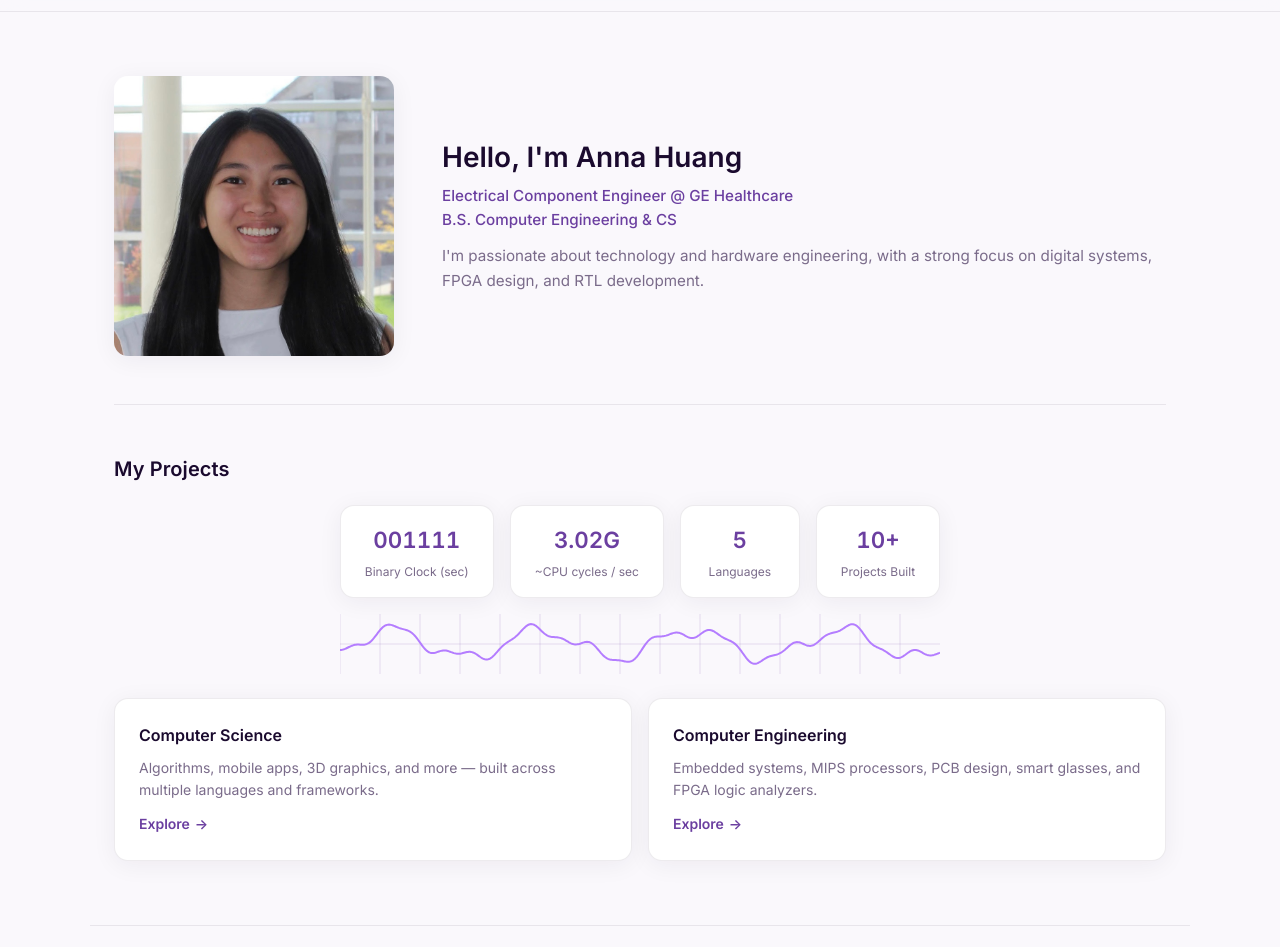
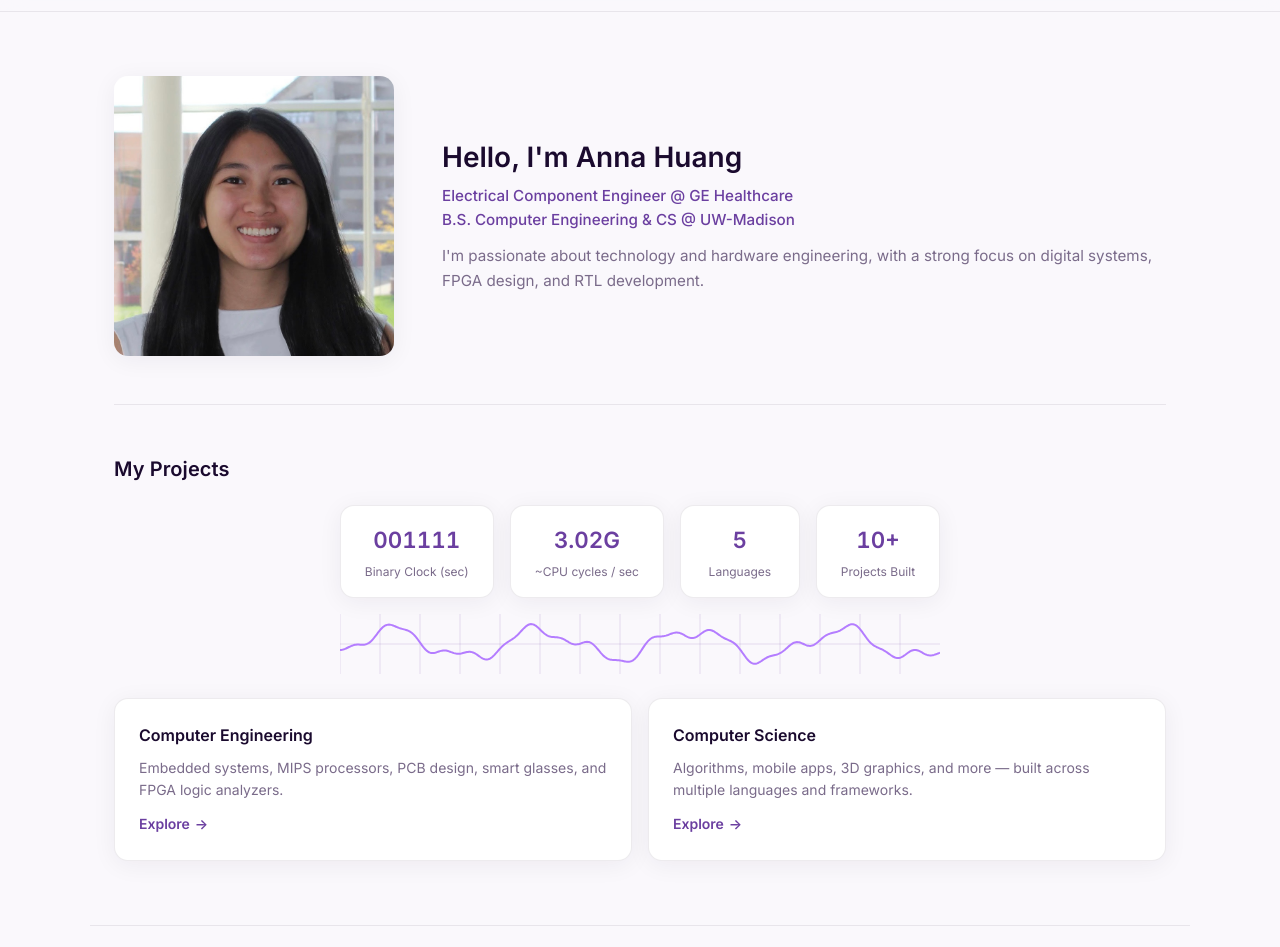
Before and after one commit to aahuanga/aahuanga.github.io, a plain HTML site: page index.html in a window 1280 px wide. Shown: the part 52-999 px from the top of the page. Drawn offline with Linux system fonts and the light colour scheme.

Commit message:
update project order

```diff
--- a/index.html
+++ b/index.html
@@ -317,14 +317,14 @@
 
       <div class="project-cards">
         <div class="project-card">
+          <h3>Computer Engineering</h3>
+          <p>Embedded systems, MIPS processors, PCB design, smart glasses, and FPGA logic analyzers.</p>
+          <a href="projects.html#computer-engineering-projects" class="learn-more">Explore</a>
+        </div>
+        <div class="project-card">
           <h3>Computer Science</h3>
           <p>Algorithms, mobile apps, 3D graphics, and more — built across multiple languages and frameworks.</p>
           <a href="projects.html#computer-science-projects" class="learn-more">Explore</a>
-        </div>
-        <div class="project-card">
-          <h3>Computer Engineering</h3>
-          <p>Embedded systems, MIPS processors, PCB design, smart glasses, and FPGA logic analyzers.</p>
-          <a href="projects.html#computer-engineering-projects" class="learn-more">Explore</a>
         </div>
       </div>
     </section>
@@ -346,7 +346,7 @@
     document.getElementById('year').textContent = new Date().getFullYear();
 
     // Typewriter
-    const lines = ['Electrical Component Engineer @ GE Healthcare', 'B.S. Computer Engineering & CS'];
+    const lines = ['Electrical Component Engineer @ GE Healthcare', 'B.S. Computer Engineering & CS @ UW-Madison'];
     const el = document.getElementById('typed-lead');
     let lineIndex = 0, charIndex = 0;
     function type() {
```
